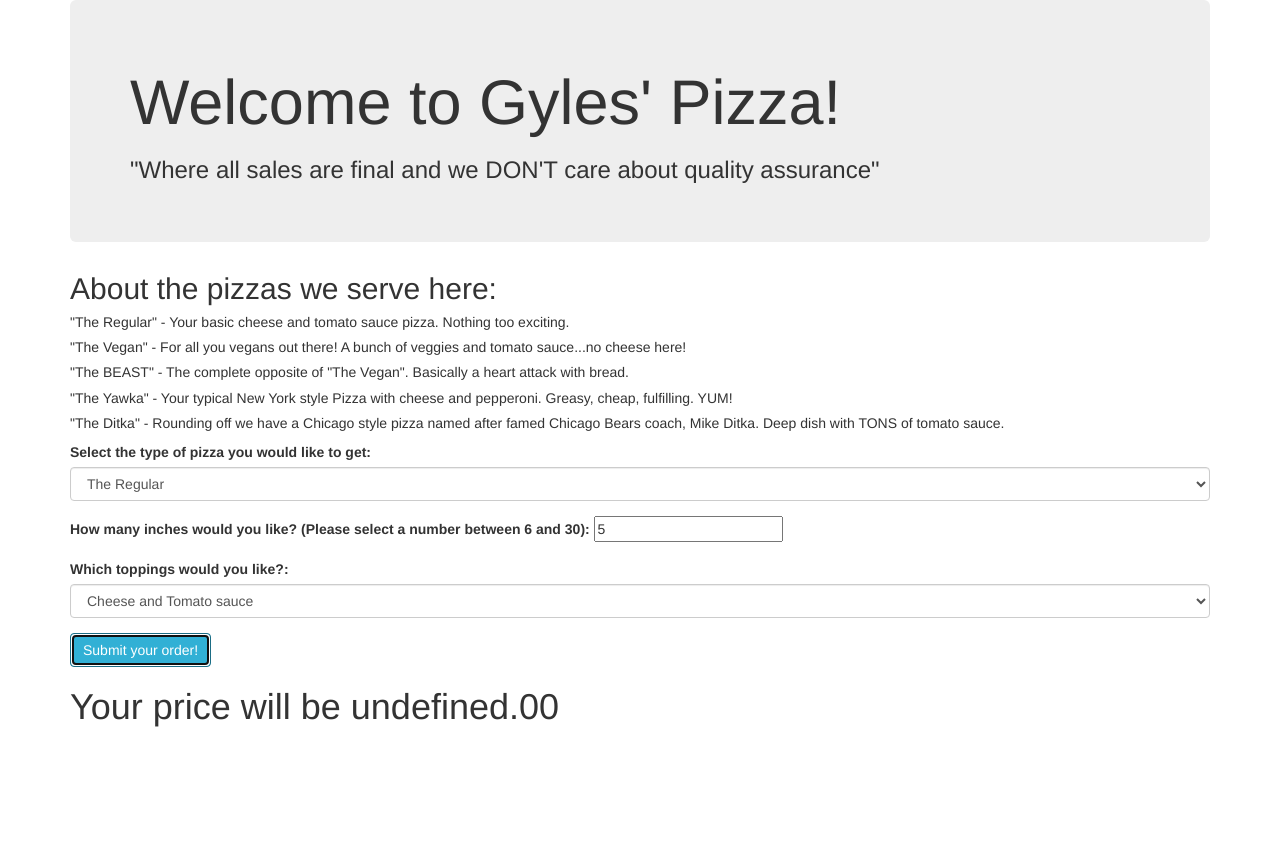
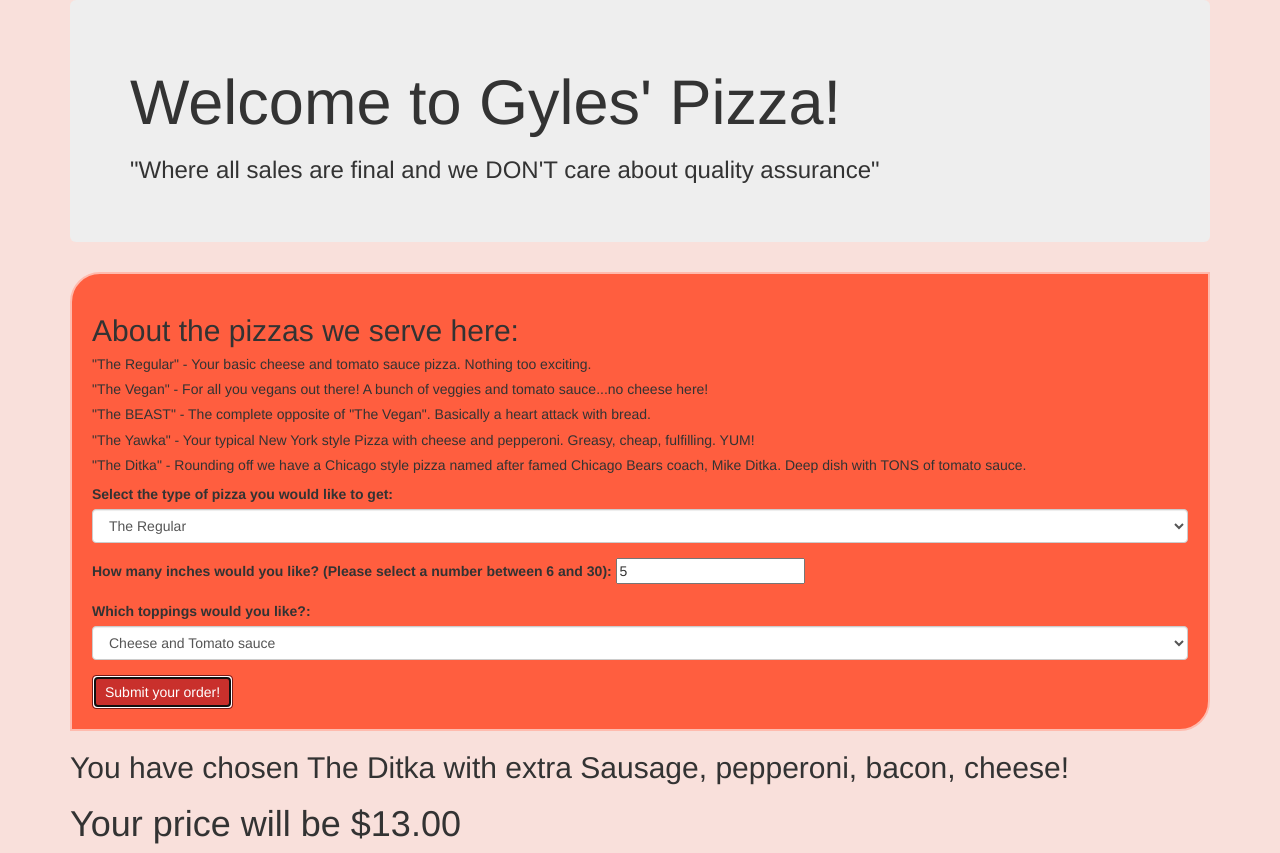
Before and after one commit to gylesb/Pizza-shop, a plain HTML site: page index.html in a window 1280 px wide. Both pictures are taken after typing "5" into the empty fields and a click on the button "Submit your order!". Before the commit the page ends 800 px from the top, so only its background shows below. Drawn offline with Linux system fonts and the light colour scheme.

Commit message:
Run into problem where the only return is one type of pizza

```diff
--- a/css/styles.css
+++ b/css/styles.css
@@ -0,0 +1,7 @@
+.aboutBox {
+  border: 2px solid #FFBBAE;
+  padding: 20px;
+  border-bottom-right-radius: 30px;
+  border-top-left-radius: 30px;
+  background-color: #FF5E3F;
+}
--- a/index.html
+++ b/index.html
@@ -8,6 +8,11 @@
     <script src="js/scripts.js"></script>
     <title>Gyles' Pizza</title>
   </head>
+  <style media="screen">
+    body {
+      background-color: #F9E0DB;
+    }
+  </style>
   <body>
     <div class="container">
       <div class="jumbotron">
@@ -36,10 +41,11 @@
             <select class="form-control" id="toppings">
             </select>
           </div>
-          <button type="submit" name="btn" class="btn btn-info">Submit your order!</button>
+          <button type="submit" name="btn" class="btn btn-danger">Submit your order!</button>
         </form>
       </div>
       <div id="price">
+        <h2></h2>
         <h1></h1>
       </div>
     </div>
--- a/js/scripts.js
+++ b/js/scripts.js
@@ -22,11 +22,11 @@ Pizza.prototype.cost = function(size) {
 
 // UI Logic
 $(document).ready(function() {
-  var regular= new Pizza("The Regular", "Cheese and Tomato sauce", 13, 1);
-  var vegan = new Pizza("The Vegan", "Onions, tomatoes, bell peppers, olives, kale", 13, 2);
-  var beast = new Pizza("The BEAST", "Pepperoni, bacon, sausage, ham, eggs, extra cheese", 13, 3);
-  var yawka = new Pizza("The Yawka", "Cheese, pepperoni", 13, 4);
-  var ditka = new Pizza("The Ditka", "Sausage, pepperoni, bacon, cheese", 13, 5);
+  var regular= new Pizza("The Regular", "Cheese and Tomato sauce", 13.00, 1);
+  var vegan = new Pizza("The Vegan", "Onions, tomatoes, bell peppers, olives, kale", 13.00, 2);
+  var beast = new Pizza("The BEAST", "Pepperoni, bacon, sausage, ham, eggs, extra cheese", 13.00, 3);
+  var yawka = new Pizza("The Yawka", "Cheese, pepperoni", 13.00, 4);
+  var ditka = new Pizza("The Ditka", "Sausage, pepperoni, bacon, cheese", 13.00, 5);
 
   var pizzaArray = [regular, vegan, beast, yawka, ditka];
 
@@ -41,22 +41,21 @@ $(document).ready(function() {
   // Form Submit
   $("#formOne").submit(function(event) {
     event.preventDefault();
-    alert(this.pizzaStyle);
-    var pizzaSelect = parseInt($("#type").val());
-    var pizzaSize = $("input#size").val();
+    var pizzaSelect = parseInt($("select#type").val());
+    var pizzaSize = parseInt($("input#size").val());
     var price = 13;
 
     pizzaArray.forEach(function(pizza) {
       if (pizza.id === pizzaSelect) {
-        console.log(pizza.pizzaSize)
+        console.log(pizza.pizzaStyle)
+        console.log(pizza.pizzaPrice)
         price = pizza.cost(size);
       }
-    })
 
+    $("#price h2").text("You have chosen "+pizza.pizzaStyle+" with extra "+pizza.pizzaTopping+"! ");
+    $("#price h1").text("Your price will be $"+pizza.pizzaPrice+".00")
+    });
 
-
-    $("#price h2").append("You have chosen "+this.pizzaStyle+"Which comes with "+this.pizzaTopping);
-    $("#price h1").append("Your price will be "+price+".00")
 
   });
 });
```
